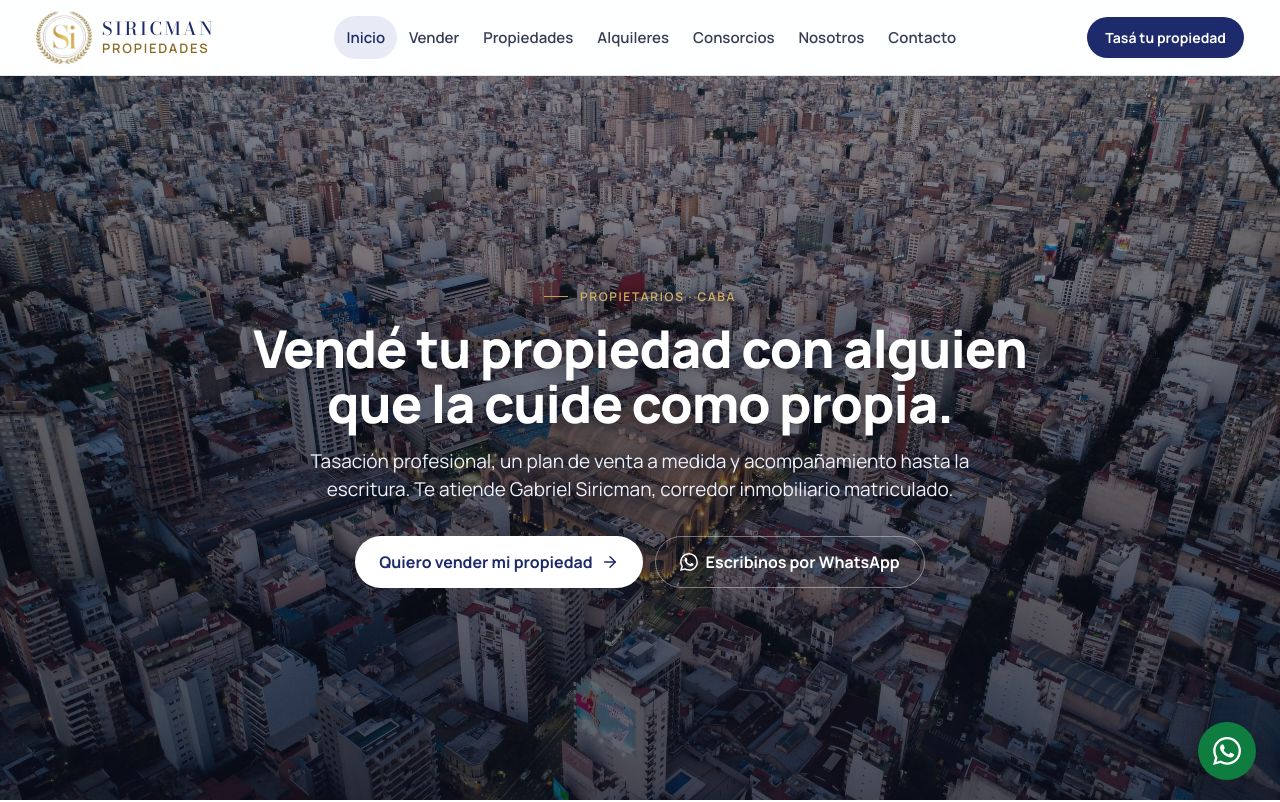
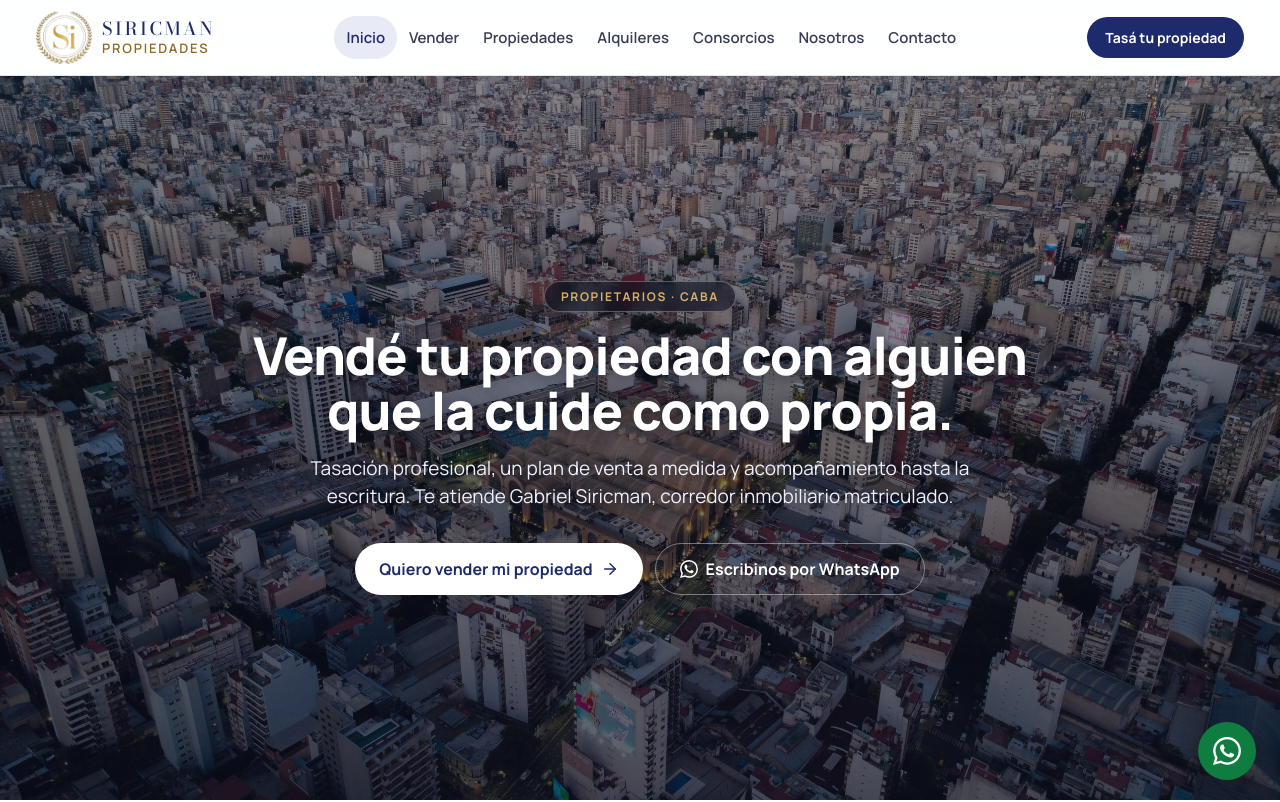
Before and after one commit to skywarddigitalsolutions/siricmanpropiedades, a Next.js app: page / in a window 1280 px wide. Shown: the top 802 px of the page. Built offline with nearby package versions, Linux system fonts and the light colour scheme; no server answers.

Commit message:
style(site): readable hero badge, trust strip spacing, short rental CTA, plain WhatsApp row on /vender

```diff
--- a/src/components/site/home/ManagementSection/ManagementSection.tsx
+++ b/src/components/site/home/ManagementSection/ManagementSection.tsx
@@ -12,7 +12,7 @@ const BENEFITS = [
   "Ajustes de contrato y renovaciones",
   "Mantenimiento y relación con el inquilino",
 ] as const;
-const LINK_LABEL = "Conocé la administración de alquileres";
+const LINK_LABEL = "Conocé el servicio";
 const LINK_HREF = "/administracion-de-alquileres";
 
 const TITLE_ID = "management-title";
--- a/src/components/site/home/OwnerHero/OwnerHero.module.css
+++ b/src/components/site/home/OwnerHero/OwnerHero.module.css
@@ -52,23 +52,19 @@
 .eyebrow {
   display: inline-flex;
   align-items: center;
-  gap: var(--space-3);
+  padding: 6px var(--space-4);
+  border: 1px solid rgba(255, 255, 255, 0.28);
+  border-radius: var(--radius-pill);
   font-family: var(--font-body), sans-serif;
   font-size: var(--text-xs);
-  font-weight: var(--weight-semibold);
+  font-weight: var(--weight-bold);
   letter-spacing: var(--tracking-eyebrow);
   text-transform: uppercase;
-  /* Lighter gold plus a shadow: readable over the brighter photo. */
+  /* Dark frosted pill so the label never gets lost in the photo. */
   color: var(--color-gold-hover);
-  text-shadow: 0 1px 8px rgba(12, 16, 32, 0.6);
-}
-
-/* Short gold hairline before the eyebrow (decorative). */
-.eyebrow::before {
-  content: "";
-  width: var(--space-6);
-  height: 1px;
-  background: var(--color-gold);
+  background: rgba(12, 16, 32, 0.55);
+  -webkit-backdrop-filter: blur(8px);
+  backdrop-filter: blur(8px);
 }
 
 .title {
--- a/src/components/site/home/TrustStrip/TrustStrip.module.css
+++ b/src/components/site/home/TrustStrip/TrustStrip.module.css
@@ -5,7 +5,7 @@
  * row with the icon beside the text.
  */
 .strip {
-  padding: var(--space-8) var(--page-gutter) 0;
+  padding: var(--space-12) var(--page-gutter) 0;
   background: var(--color-surface);
 }
 
```
Also changed, not shown: src/app/(site)/vender/page.module.css (+0 -14 lines), src/app/(site)/vender/page.tsx (+1 -6 lines), 2 other files (tests, documents, lock files or other folders).
